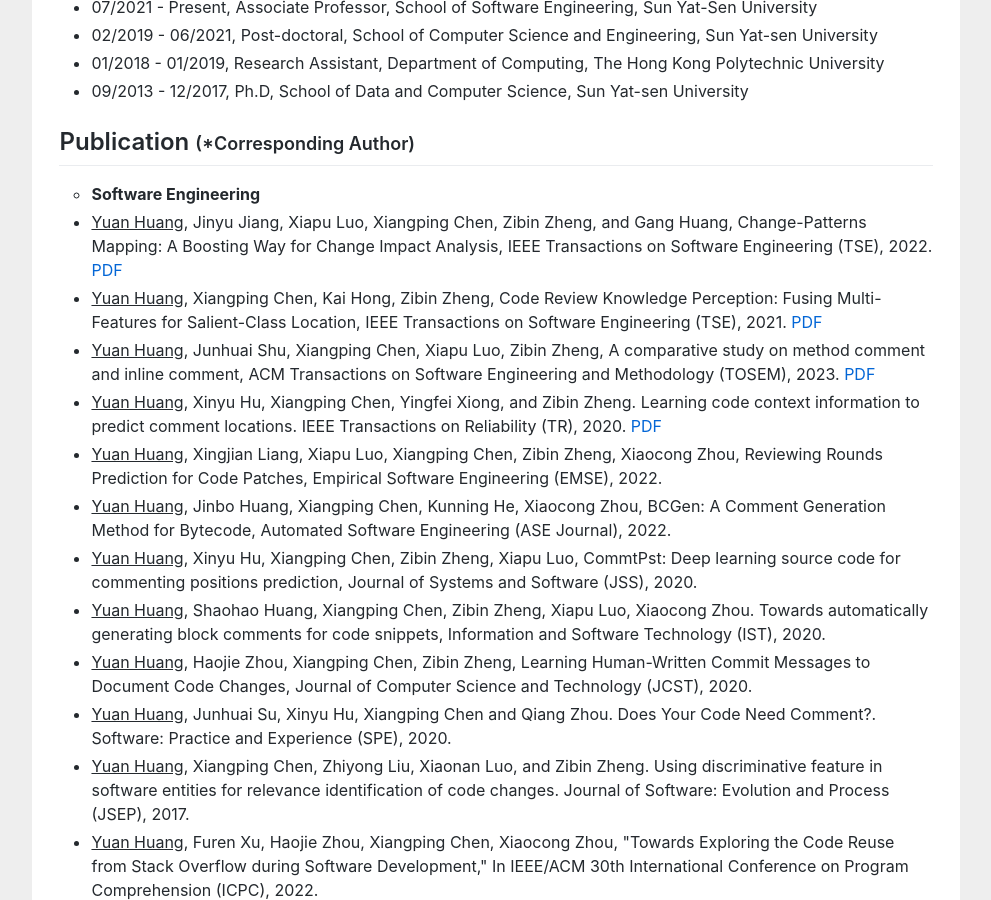
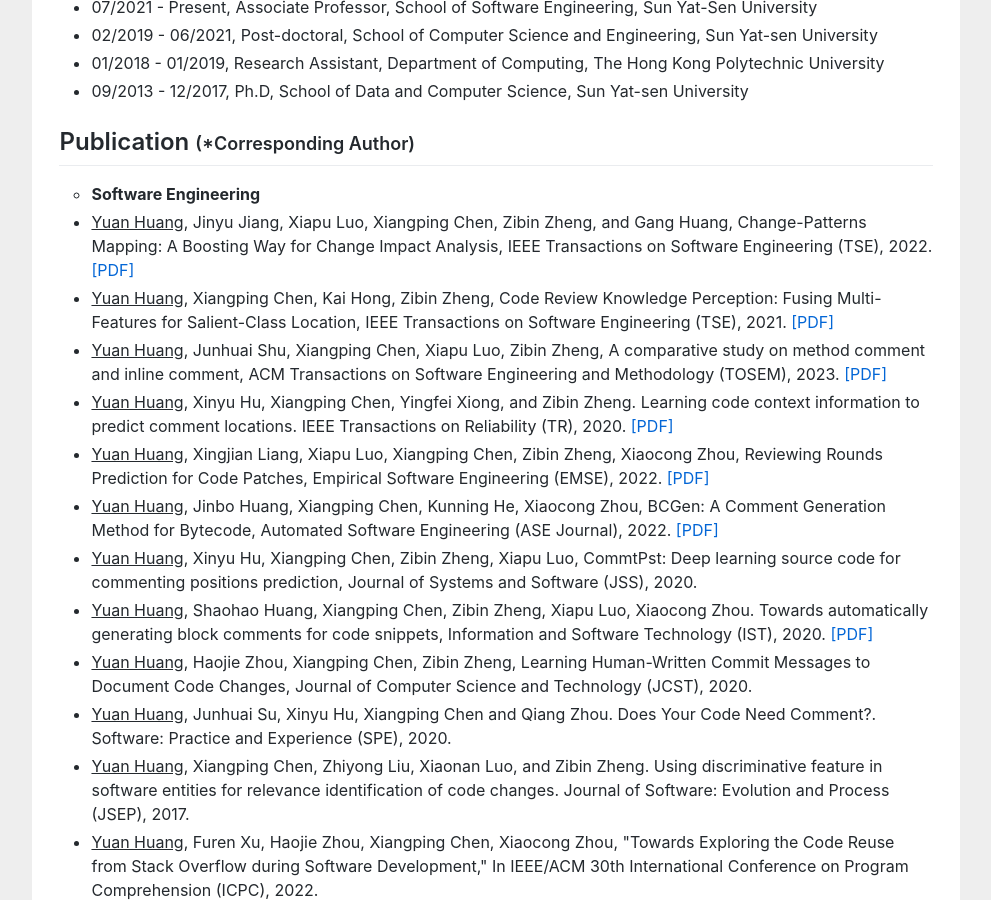
Before and after one commit to huangyuan-hy/huangyuan-hy.github.io, a Jekyll site: the page index.html, which Jekyll copies as it is, in a window 1280 px wide and 900 px high, scrolled down 641 px. Shown: the whole window, without its empty margins (144-1135 px from the left). Built offline with Jekyll 4.4.1, drawn with Linux system fonts in a browser that asks for light colours.

Commit message:
Update index.html

```diff
--- a/index.html
+++ b/index.html
@@ -85,14 +85,14 @@ gtag('config', 'UA-158965281-1');
 
 
 
-<li><u>Yuan Huang</u>, Jinyu Jiang, Xiapu Luo, Xiangping Chen, Zibin Zheng, and Gang Huang, Change-Patterns Mapping: A Boosting Way for Change Impact Analysis, IEEE Transactions on Software Engineering (TSE), 2022. <a href="https://ieeexplore.ieee.org/stamp/stamp.jsp?arnumber=9354949">PDF</a></li>
-<li><u>Yuan Huang</u>, Xiangping Chen, Kai Hong, Zibin Zheng, Code Review Knowledge Perception: Fusing Multi-Features for Salient-Class Location, IEEE Transactions on Software Engineering (TSE), 2021. <a href="https://ieeexplore.ieee.org/abstract/document/9186620">PDF</a></li>
-<li><u>Yuan Huang</u>, Junhuai Shu, Xiangping Chen, Xiapu Luo, Zibin Zheng, A comparative study on method comment and inline comment, ACM Transactions on Software Engineering and Methodology (TOSEM), 2023. <a href="https://dl.acm.org/doi/pdf/10.1145/3582570">PDF</a></li>
-<li><u>Yuan Huang</u>, Xinyu Hu, Xiangping Chen, Yingfei Xiong, and Zibin Zheng. Learning code context information to predict comment locations. IEEE Transactions on Reliability (TR), 2020. <a href="https://ieeexplore.ieee.org/abstract/document/8809910">PDF</a></li>
-<li><u>Yuan Huang</u>, Xingjian Liang, Xiapu Luo, Xiangping Chen, Zibin Zheng, Xiaocong Zhou, Reviewing Rounds Prediction for Code Patches, Empirical Software Engineering (EMSE), 2022.</li>
-<li><u>Yuan Huang</u>, Jinbo Huang, Xiangping Chen, Kunning He, Xiaocong Zhou, BCGen: A Comment Generation Method for Bytecode, Automated Software Engineering (ASE Journal), 2022.</li>
+<li><u>Yuan Huang</u>, Jinyu Jiang, Xiapu Luo, Xiangping Chen, Zibin Zheng, and Gang Huang, Change-Patterns Mapping: A Boosting Way for Change Impact Analysis, IEEE Transactions on Software Engineering (TSE), 2022. <a href="https://ieeexplore.ieee.org/stamp/stamp.jsp?arnumber=9354949">[PDF]</a></li>
+<li><u>Yuan Huang</u>, Xiangping Chen, Kai Hong, Zibin Zheng, Code Review Knowledge Perception: Fusing Multi-Features for Salient-Class Location, IEEE Transactions on Software Engineering (TSE), 2021. <a href="https://ieeexplore.ieee.org/abstract/document/9186620">[PDF]</a></li>
+<li><u>Yuan Huang</u>, Junhuai Shu, Xiangping Chen, Xiapu Luo, Zibin Zheng, A comparative study on method comment and inline comment, ACM Transactions on Software Engineering and Methodology (TOSEM), 2023. <a href="https://dl.acm.org/doi/pdf/10.1145/3582570">[PDF]</a></li>
+<li><u>Yuan Huang</u>, Xinyu Hu, Xiangping Chen, Yingfei Xiong, and Zibin Zheng. Learning code context information to predict comment locations. IEEE Transactions on Reliability (TR), 2020. <a href="https://ieeexplore.ieee.org/abstract/document/8809910">[PDF]</a></li>
+<li><u>Yuan Huang</u>, Xingjian Liang, Xiapu Luo, Xiangping Chen, Zibin Zheng, Xiaocong Zhou, Reviewing Rounds Prediction for Code Patches, Empirical Software Engineering (EMSE), 2022. <a href="https://link.springer.com/article/10.1007/s10664-021-10035-z">[PDF]</a></li>
+<li><u>Yuan Huang</u>, Jinbo Huang, Xiangping Chen, Kunning He, Xiaocong Zhou, BCGen: A Comment Generation Method for Bytecode, Automated Software Engineering (ASE Journal), 2022. <a href="https://link.springer.com/article/10.1007/s10515-022-00374-6">[PDF]</a></li>
 <li><u>Yuan Huang</u>, Xinyu Hu, Xiangping Chen, Zibin Zheng, Xiapu Luo, CommtPst: Deep learning source code for commenting positions prediction, Journal of Systems and Software (JSS), 2020.</li>
-<li><u>Yuan Huang</u>, Shaohao Huang, Xiangping Chen, Zibin Zheng, Xiapu Luo, Xiaocong Zhou. Towards automatically generating block comments for code snippets, Information and Software Technology (IST), 2020.</li>
+<li><u>Yuan Huang</u>, Shaohao Huang, Xiangping Chen, Zibin Zheng, Xiapu Luo, Xiaocong Zhou. Towards automatically generating block comments for code snippets, Information and Software Technology (IST), 2020. <a href="https://www.sciencedirect.com/science/article/abs/pii/S0950584920301427">[PDF]</a></li>
 <li><u>Yuan Huang</u>, Haojie Zhou, Xiangping Chen, Zibin Zheng, Learning Human-Written Commit Messages to Document Code Changes, Journal of Computer Science and Technology (JCST), 2020.</li>
 <li><u>Yuan Huang</u>, Junhuai Su, Xinyu Hu, Xiangping Chen and Qiang Zhou. Does Your Code Need Comment?. Software: Practice and Experience (SPE), 2020.</li>
 <li><u>Yuan Huang</u>, Xiangping Chen, Zhiyong Liu, Xiaonan Luo, and Zibin Zheng. Using discriminative feature in software entities for relevance identification of code changes. Journal of Software: Evolution and Process (JSEP), 2017.</li>
```
